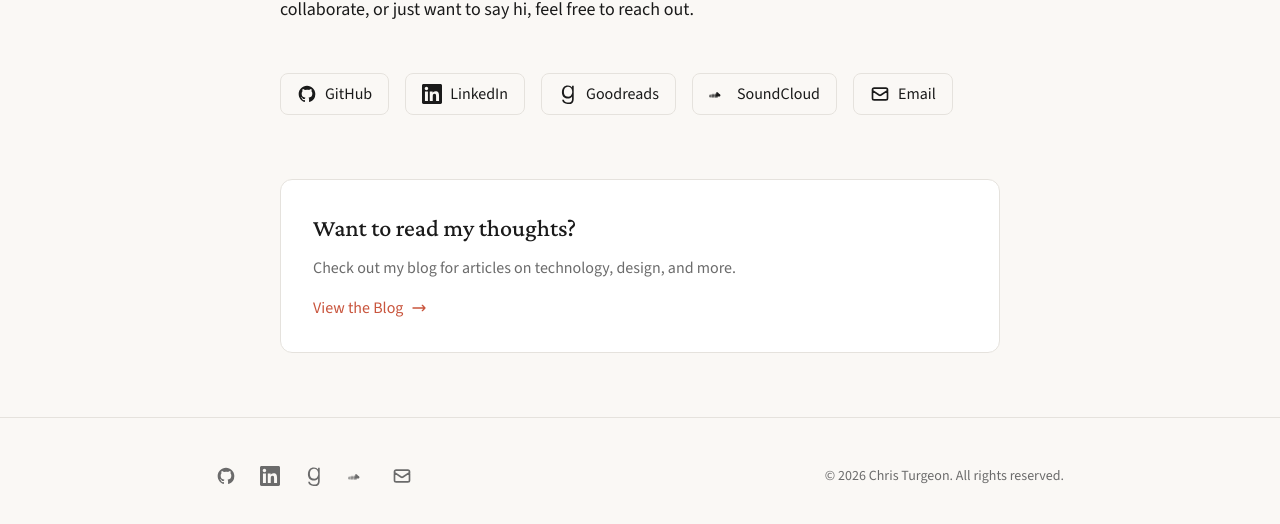
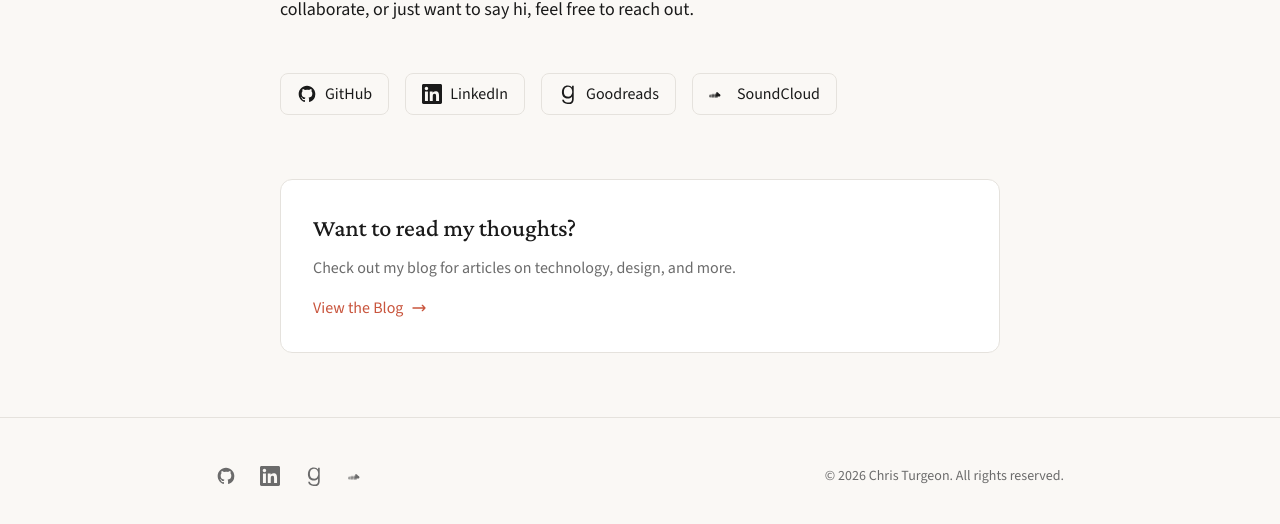
Before and after one commit to christurgeon/Personal-Website, a Next.js app: page /about in a window 1280 px wide. Shown: the part 772-1296 px from the top of the page. Built offline with nearby package versions, Linux system fonts and the light colour scheme.

Commit message:
Remove Email Link

```diff
--- a/src/app/about/page.tsx
+++ b/src/app/about/page.tsx
@@ -85,15 +85,6 @@ export default function AboutPage() {
             SoundCloud
           </a>
         )}
-        {siteConfig.socials.email && (
-          <a
-            href={`mailto:${siteConfig.socials.email}`}
-            className="border-border hover:border-accent hover:text-accent inline-flex items-center gap-2 rounded-lg border px-4 py-2 transition-colors"
-          >
-            <EmailIcon className="h-5 w-5" />
-            Email
-          </a>
-        )}
       </div>
 
       <div className="bg-card border-border animate-fade-in-delay-3 mt-16 rounded-xl border p-8">
--- a/src/components/Footer.tsx
+++ b/src/components/Footer.tsx
@@ -1,5 +1,5 @@
 import { siteConfig } from "@/lib/config";
-import { GitHubIcon, LinkedInIcon, GoodreadsIcon, SoundCloudIcon, EmailIcon } from "./Icons";
+import { GitHubIcon, LinkedInIcon, GoodreadsIcon, SoundCloudIcon } from "./Icons";
 
 export function Footer() {
   const currentYear = new Date().getFullYear();
@@ -53,11 +53,6 @@ export function Footer() {
                 <SoundCloudIcon className="h-5 w-5" />
               </a>
             )}
-            {siteConfig.socials.email && (
-              <a href={`mailto:${siteConfig.socials.email}`} className="text-muted hover:text-accent transition-colors" aria-label="Email">
-                <EmailIcon className="h-5 w-5" />
-              </a>
-            )}
           </div>
 
           <p className="text-muted text-sm">
```
